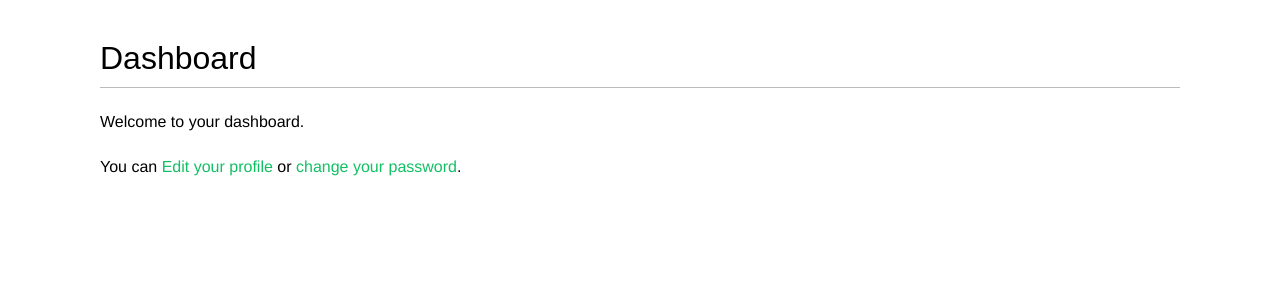
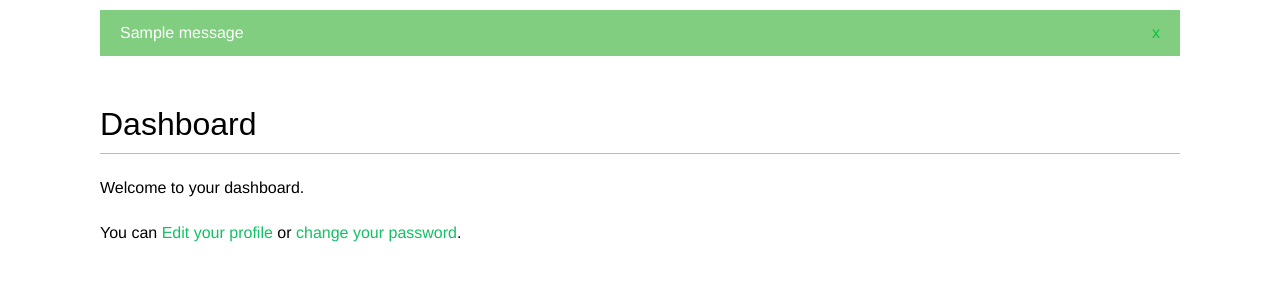
Before and after one commit to abhie-lp/image-share, a Django app: page /account/ in a window 1280 px wide. Shown: the part 48-348 px from the top of the page. Run offline with Django 3.2, Linux system fonts and the light colour scheme; a user stored in the database is signed in; one stand-in notice (Sample message) is shown; some web fonts are replaced.

Commit message:
Added messages functionality

```diff
--- a/accounts/templates/base.html
+++ b/accounts/templates/base.html
@@ -35,6 +35,18 @@
       {% endif %}
     </span>
   </div>
+
+  {% if messages %}
+    <ul class="messages">
+      {% for message in messages %}
+        <li class="{{message.tags}}">
+          {{message|safe}}
+          <a  href="#" class="close">x</a>
+        </li>
+      {% endfor %}
+    </ul>
+  {% endif%}
+
   <div id="content">
     {% block content %}
     {% endblock content %}
--- a/accounts/views.py
+++ b/accounts/views.py
@@ -1,5 +1,6 @@
 from . import forms, models
 
+from django.contrib import messages
 from django.shortcuts import render, redirect
 from django.contrib.auth import authenticate, login
 from django.http.response import HttpResponse
@@ -69,6 +70,9 @@ def edit(request):
         if user_form.is_valid() and profile_form:
             user_form.save()
             profile_form.save()
+            messages.success(request, "Profile updated successfully.")
+        else:
+            messages.error(request, "Error updating your profile.")
     else:
         user_form = forms.UserEditForm(instance=request.user)
         profile_form = forms.ProfileEditForm(instance=request.user.profile)
```
Also changed, not shown: db.sqlite3.
